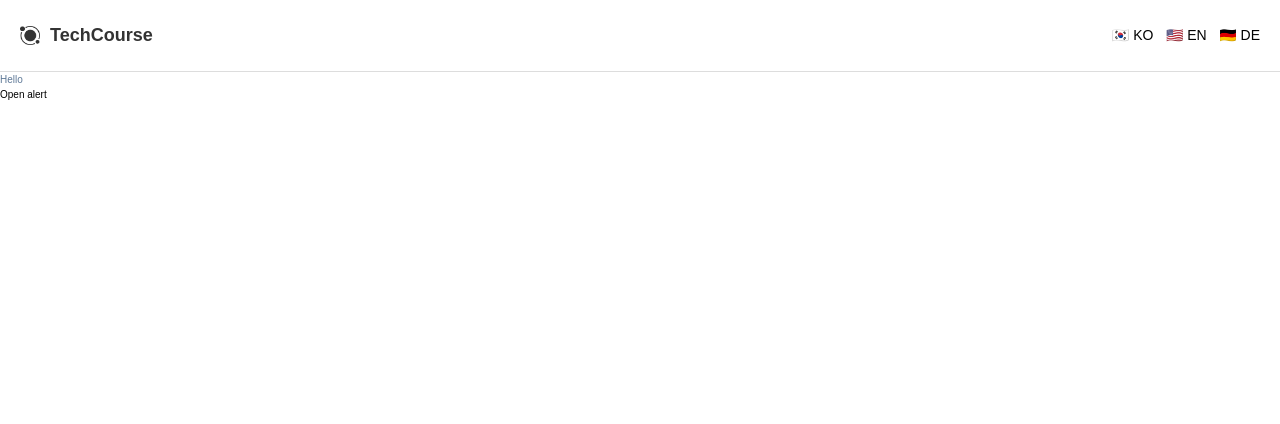
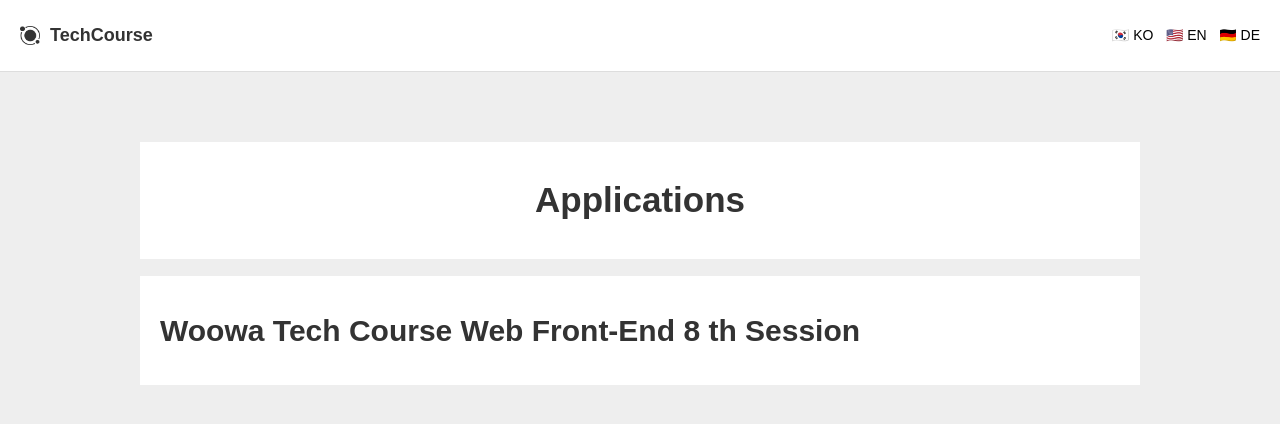
Before and after one commit to hamxxn/open-mission, a Next.js app in the folder apps/web/: page /en in a window 1280 px wide. Shown: the top 424 px of the page. Built offline with nearby package versions, Linux system fonts and the light colour scheme.

Commit message:
feat(web): home 레이아웃 구성

```diff
--- a/apps/web/app/[locale]/page.tsx
+++ b/apps/web/app/[locale]/page.tsx
@@ -1,12 +1,19 @@
-import { Button } from "@repo/ui/button";
 import { useTranslations } from "next-intl";
 
 export default function Home() {
-  const t = useTranslations("home");
+  const t = useTranslations("applications");
   return (
-    <div>
-      <div className="text-blue-gray-500 text-en-head1">{t("hello")}</div>
-      <Button appName="web">Open alert</Button>
+    <div className="w-full flex-1 py-[7rem] flex flex-col items-center  bg-gray-200">
+      <div className="flex flex-col items-center w-[100rem]">
+        <h2 className="w-full text-center bg-white text-gray-900 text-head1 px-[2rem] py-[3.2rem] mb-[1.75rem]">
+          {t("title")}
+        </h2>
+        <div className="w-full  px-[2rem] py-[3.2rem] bg-white">
+          <div className="text-gray-900 text-head2">
+            {t("techcourse")} {t("web")} {8} {t("generation")}
+          </div>
+        </div>
+      </div>
     </div>
   );
 }
--- a/apps/web/messages/de.json
+++ b/apps/web/messages/de.json
@@ -2,7 +2,10 @@
   "header": {
     "title": "TechCourse"
   },
-  "home": {
-    "hello": "Hallo"
+  "applications": {
+    "title": "Applications",
+    "techcourse": "Woowa Tech Course",
+    "web": "Web Front-End",
+    "generation": ". Sitzung"
   }
 }
--- a/apps/web/messages/en.json
+++ b/apps/web/messages/en.json
@@ -2,7 +2,11 @@
   "header": {
     "title": "TechCourse"
   },
-  "home": {
-    "hello": "Hello"
+
+  "applications": {
+    "title": "Applications",
+    "techcourse": "Woowa Tech Course",
+    "web": "Web Front-End",
+    "generation": "th Session"
   }
 }
--- a/apps/web/messages/ko.json
+++ b/apps/web/messages/ko.json
@@ -2,7 +2,10 @@
   "header": {
     "title": "테크코스"
   },
-  "home": {
-    "hello": "안녕하세요"
+  "applications": {
+    "title": "내 지원서",
+    "techcourse": "우아한테크코스(Woowa Tech Course)",
+    "web": "웹 프론트엔드",
+    "generation": "기"
   }
 }
```
